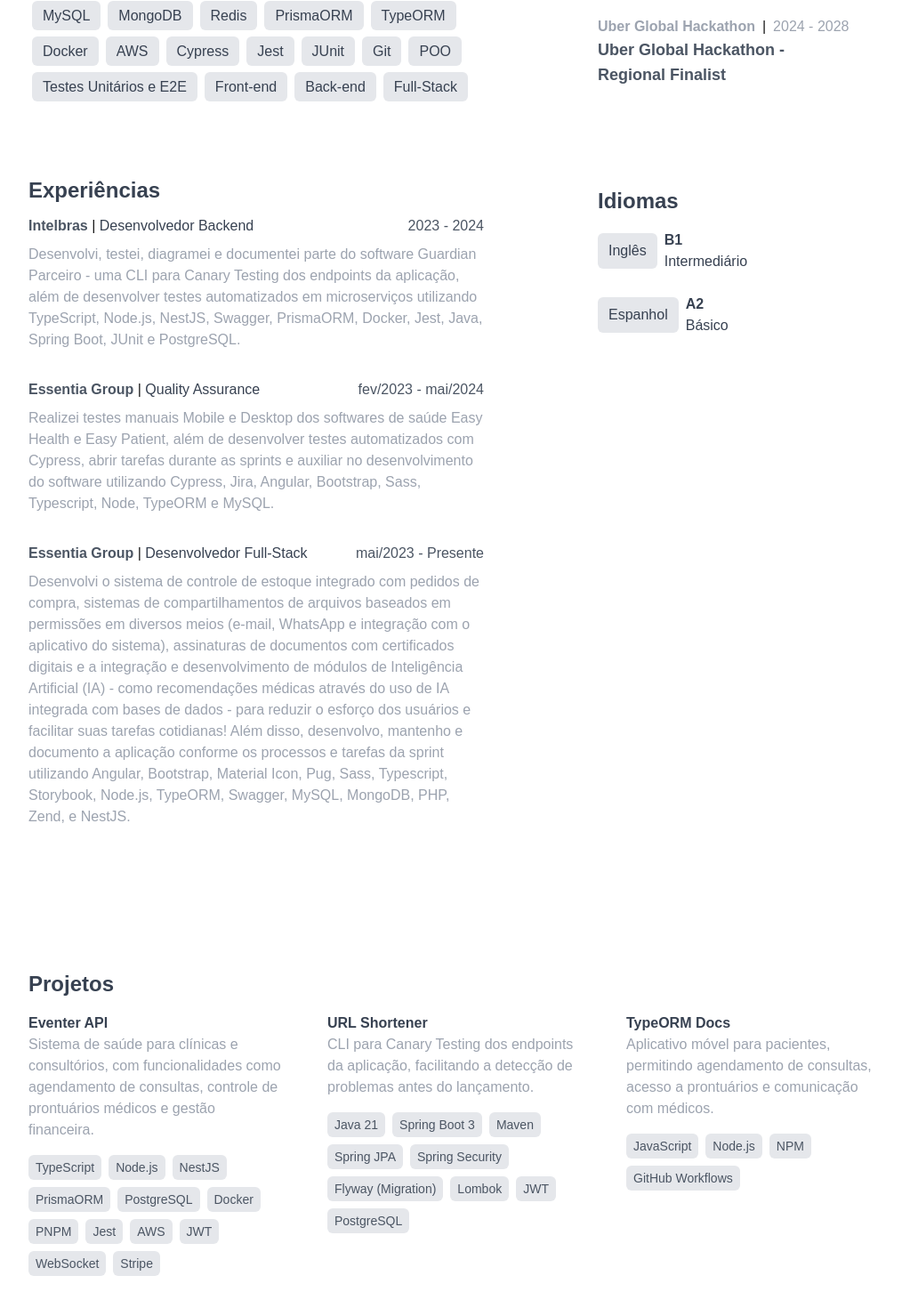
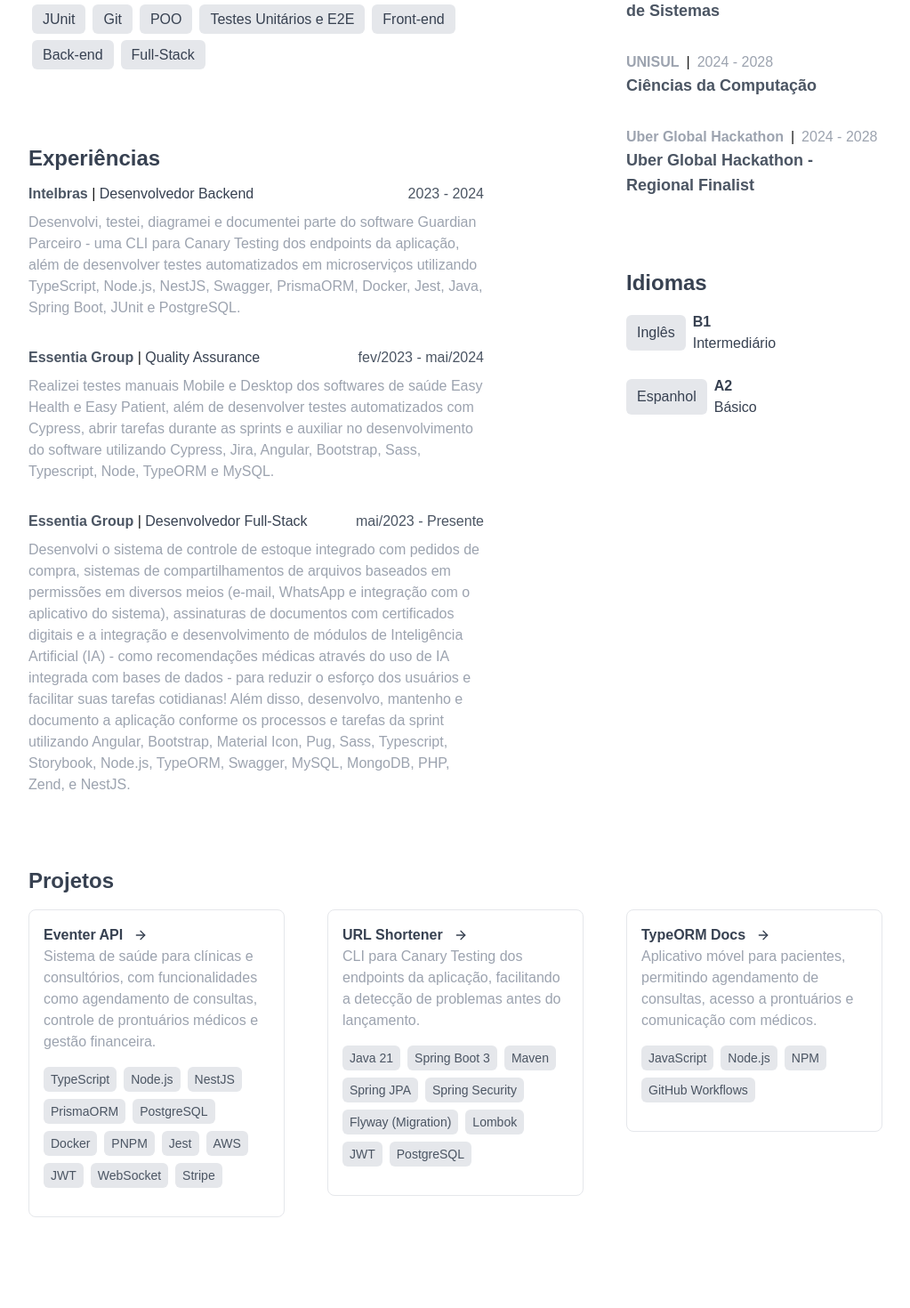
Before and after one commit to Pedroo-Nietoo/Curriculum-Dev, a Next.js app: page / in a window 1280 px wide. Shown: the part 554-2024 px from the top of the page at 89% size, without its empty margins (128-1151 px from the left). Built offline with nearby package versions, Linux system fonts and the light colour scheme.

Commit message:
feat: Add Drag And Drop

```diff
--- a/package.json
+++ b/package.json
@@ -9,6 +9,9 @@
     "lint": "next lint"
   },
   "dependencies": {
+    "@dnd-kit/core": "^6.3.1",
+    "@dnd-kit/sortable": "^10.0.0",
+    "@dnd-kit/utilities": "^3.2.2",
     "lucide-react": "^0.487.0",
     "next": "14.2.20",
     "react": "^18",
--- a/src/app/page.tsx
+++ b/src/app/page.tsx
@@ -1,103 +1,171 @@
-import Bullet from "@/components/Bullet"
+"use client";
+
+import { useState } from "react";
+import { DndContext, useSensor, useSensors, PointerSensor } from "@dnd-kit/core";
+import {
+  SortableContext,
+  useSortable,
+  verticalListSortingStrategy,
+  arrayMove,
+} from "@dnd-kit/sortable";
+import { CSS } from "@dnd-kit/utilities";
+
+import HeaderInfo from "@/components/HeaderInfo";
 import ContactInfo from "@/components/ContactInfo";
 import Education from "@/components/Education";
 import Experience from "@/components/Experience";
-import HeaderInfo from "@/components/HeaderInfo";
 import Language from "@/components/Language";
+import Bullet from "@/components/Bullet";
 import Project from "@/components/Project";
-import { education, experiences, languages, projects, resumeData, skills } from "@/data/resumeData";
-import { Github, Linkedin, Mail } from "lucide-react";
 
-export default function Home() {
+import {
+  resumeData,
+  skills as initialSkills,
+  experiences as initialExperiences,
+  education as initialEducation,
+  languages as initialLanguages,
+  projects as initialProjects,
+} from "@/data/resumeData";
+
+function SortableSectionItem({ id, children }: { id: string; children: React.ReactNode }) {
+  const { attributes, listeners, setNodeRef, transform, transition } = useSortable({ id });
+  const style = {
+    transform: CSS.Transform.toString(transform),
+    transition,
+    cursor: "grab",
+  };
+
+  return (
+    <div ref={setNodeRef} style={style} {...attributes} {...listeners}>
+      {children}
+    </div>
+  );
+}
+
+function SortableProjectItem({ id, project }: { id: string; project: any }) {
+  const { attributes, listeners, setNodeRef, transform, transition } = useSortable({ id });
+
+  const style = {
+    transform: CSS.Transform.toString(transform),
+    transition,
+    cursor: "grab",
+  };
+
+  return (
+    <div ref={setNodeRef} style={style} {...attributes} {...listeners}>
+      <Project {...project} />
+    </div>
+  );
+}
+
+export default function Page() {
+  const sensors = useSensors(useSensor(PointerSensor));
+
+  const [leftSections, setLeftSections] = useState(["skills", "experience"]);
+  const [rightSections, setRightSections] = useState(["contacts", "education", "languages"]);
+  const [projects, setProjects] = useState(initialProjects);
+
+  const handleSectionDragEnd = (event: any, setSections: any, sections: string[]) => {
+    const { active, over } = event;
+    if (!over || active.id === over.id) return;
+
+    const oldIndex = sections.indexOf(active.id);
+    const newIndex = sections.indexOf(over.id);
+
+    setSections(arrayMove(sections, oldIndex, newIndex));
+  };
+
+  const handleProjectsDragEnd = (event: any) => {
+    const { active, over } = event;
+    if (!over || active.id === over.id) return;
+
+    const oldIndex = projects.findIndex((p) => p.title === active.id);
+    const newIndex = projects.findIndex((p) => p.title === over.id);
+
+    setProjects(arrayMove(projects, oldIndex, newIndex));
+  };
+
   return (
     <div className="p-40">
-      <div className="flex pb-20">
-        <div className="w-3/5 pr-10">
-          <HeaderInfo
-            name={resumeData.name}
-            title={resumeData.title}
-            birthDate={resumeData.birthDate}
-            address={resumeData.address}
-            phone={resumeData.phone}
-          />
+      <HeaderInfo {...resumeData} />
 
+      <div className="flex">
+        <div className="w-3/5">
+          <DndContext sensors={sensors} onDragEnd={(e) => handleSectionDragEnd(e, setLeftSections, leftSections)}>
+            <SortableContext items={leftSections} strategy={verticalListSortingStrategy}>
+              {leftSections.map((section) => (
+                <SortableSectionItem key={section} id={section}>
+                  {section === "skills" && (
                     <div className="my-20">
                       <h3 className="text-2xl font-semibold text-gray-700">Habilidades</h3>
-
                       <div className="flex flex-wrap w-full">
-              {skills.map((skill, index) => (
+                        {initialSkills.map((skill, index) => (
                           <Bullet key={index} skill={skill} />
                         ))}
                       </div>
                     </div>
+                  )}
 
+                  {section === "experience" && (
                     <div className="my-10">
                       <h3 className="text-2xl font-semibold text-gray-700 mb-3">Experiências</h3>
-            {experiences.map((experience, index) => (
-              <Experience
-                key={index}
-                title={experience.title}
-                company={experience.company}
-                date={experience.date}
-                description={experience.description}
-              />
+                      {initialExperiences.map((exp, index) => (
+                        <Experience key={index} {...exp} />
                       ))}
+                    </div>
+                  )}
+                </SortableSectionItem>
+              ))}
+            </SortableContext>
+          </DndContext>
+        </div>
+
+        <div className="w-2/5 flex flex-col items-end">
+          <DndContext sensors={sensors} onDragEnd={(e) => handleSectionDragEnd(e, setRightSections, rightSections)}>
+            <SortableContext items={rightSections} strategy={verticalListSortingStrategy}>
+              {rightSections.map((section) => (
+                <SortableSectionItem key={section} id={section}>
+                  {section === "contacts" && (
+                    <div className="w-72 max-w-xs my-8">
+                      <ContactInfo {...resumeData.contacts} />
+                    </div>
+                  )}
+
+                  {section === "education" && (
+                    <div className="flex flex-col items-start w-72 max-w-xs my-8">
+                      <h3 className="text-2xl font-semibold text-gray-700">Educação</h3>
+                      {initialEducation.map((edu, index) => (
+                        <Education key={index} {...edu} />
+                      ))}
+                    </div>
+                  )}
+
+                  {section === "languages" && (
+                    <div className="flex flex-col items-start w-72 max-w-xs my-8">
+                      <h3 className="text-2xl font-semibold text-gray-700">Idiomas</h3>
+                      {initialLanguages.map((lang, index) => (
+                        <Language key={index} {...lang} />
+                      ))}
+                    </div>
+                  )}
+                </SortableSectionItem>
+              ))}
+            </SortableContext>
+          </DndContext>
         </div>
       </div>
 
-        <div className="w-2/5 flex flex-col items-end pl-10">
-          <div className="w-full max-w-xs">
-            <ContactInfo
-              email={resumeData.contacts.email}
-              linkedin={resumeData.contacts.linkedin}
-              github={resumeData.contacts.github}
-            />
-          </div>
-
-          <div className="flex flex-col items-start w-full max-w-xs mt-24">
-            <h3 className="text-2xl font-semibold text-gray-700">Educação</h3>
-
-            {education.map((edu, index) => (
-              <Education
-                key={index}
-                graduation={edu.graduation}
-                institution={edu.institution}
-                date={edu.date}
-              />
+      <div className="flex flex-col my-10">
+        <h3 className="text-2xl font-semibold text-gray-700">Projetos</h3>
+        <DndContext sensors={sensors} onDragEnd={handleProjectsDragEnd}>
+          <SortableContext items={projects.map((p) => p.title)} strategy={verticalListSortingStrategy}>
+            <div className="grid grid-cols-3 gap-12">
+              {projects.map((project) => (
+                <SortableProjectItem key={project.title} id={project.title} project={project} />
               ))}
             </div>
-
-          <div className="flex flex-col items-start w-full max-w-xs mt-24">
-            <h3 className="text-2xl font-semibold text-gray-700">Idiomas</h3>
-
-            {languages.map((language, index) => (
-              <Language
-                key={index}
-                name={language.name}
-                proeficiency={language.proeficiency}
-                level={language.level}
-              />
-            ))}
-          </div>
-        </div>
-      </div>
-
-      <div className="flex  flex-col my-10">
-        <h3 className="text-2xl font-semibold text-gray-700">Projetos</h3>
-
-        <div className="grid grid-cols-3 gap-12">
-          {
-            projects.map((project, index) => (
-              <Project
-                key={index}
-                title={project.title}
-                description={project.description}
-                technologies={project.technologies}
-                url={project.url}
-              />
-            ))
-          }
-        </div>
+          </SortableContext>
+        </DndContext>
       </div>
     </div>
   );
--- /dev/null
+++ b/src/components/DragAndDropLayout.tsx
@@ -0,0 +1,126 @@
+"use client";
+
+import {
+ DndContext,
+ closestCorners,
+ PointerSensor,
+ useSensor,
+ useSensors,
+ DragEndEvent,
+ DragStartEvent,
+ DragOverEvent
+} from "@dnd-kit/core";
+import {
+ arrayMove,
+ SortableContext,
+ verticalListSortingStrategy,
+ useSortable
+} from "@dnd-kit/sortable";
+import { CSS } from "@dnd-kit/utilities";
+import { useState } from "react";
+
+interface SectionItem {
+ id: string;
+ content: React.ReactNode;
+}
+
+interface SectionColumn {
+ id: string;
+ items: SectionItem[];
+}
+
+interface Props {
+ initialColumns: SectionColumn[];
+}
+
+export default function DragAndDropLayout({ initialColumns }: Props) {
+ const [columns, setColumns] = useState(initialColumns);
+
+ const sensors = useSensors(useSensor(PointerSensor));
+ const [activeId, setActiveId] = useState<string | null>(null);
+
+ const handleDragStart = (event: DragStartEvent) => {
+  setActiveId(event.active.id as string);
+ };
+
+ const handleDragOver = (event: DragOverEvent) => {
+  const { active, over } = event;
+  if (!over) return;
+
+  const activeColumnIndex = columns.findIndex((col) =>
+   col.items.find((item) => item.id === active.id)
+  );
+  const overColumnIndex = columns.findIndex((col) =>
+   col.items.find((item) => item.id === over.id)
+  );
+
+  if (activeColumnIndex !== overColumnIndex) {
+   const activeItem = columns[activeColumnIndex].items.find((item) => item.id === active.id)!;
+
+   const newColumns = [...columns];
+   newColumns[activeColumnIndex].items = newColumns[activeColumnIndex].items.filter(
+    (item) => item.id !== active.id
+   );
+   newColumns[overColumnIndex].items.splice(0, 0, activeItem); // Add to top
+
+   setColumns(newColumns);
+  }
+ };
+
+ const handleDragEnd = (event: DragEndEvent) => {
+  const { active, over } = event;
+  if (!over || active.id === over.id) return;
+
+  const columnIndex = columns.findIndex((col) =>
+   col.items.find((item) => item.id === active.id)
+  );
+
+  const itemIndex = columns[columnIndex].items.findIndex((item) => item.id === active.id);
+  const overIndex = columns[columnIndex].items.findIndex((item) => item.id === over.id);
+
+  const newItems = arrayMove(columns[columnIndex].items, itemIndex, overIndex);
+  const newColumns = [...columns];
+  newColumns[columnIndex].items = newItems;
+  setColumns(newColumns);
+ };
+
+ return (
+  <DndContext
+   collisionDetection={closestCorners}
+   onDragStart={handleDragStart}
+   onDragEnd={handleDragEnd}
+   onDragOver={handleDragOver}
+   sensors={sensors}
+  >
+   <div className="flex gap-10">
+    {columns.map((column) => (
+     <div key={column.id} className="w-1/2 flex flex-col items-end gap-6">
+      <SortableContext items={column.items.map((i) => i.id)} strategy={verticalListSortingStrategy}>
+       {column.items.map((item) => (
+        <SortableItem key={item.id} id={item.id}>
+         {item.content}
+        </SortableItem>
+       ))}
+      </SortableContext>
+     </div>
+    ))}
+   </div>
+  </DndContext>
+ );
+}
+
+function SortableItem({ id, children }: { id: string; children: React.ReactNode }) {
+ const { attributes, listeners, setNodeRef, transform, transition } = useSortable({ id });
+
+ const style = {
+  transform: CSS.Transform.toString(transform),
+  transition,
+  cursor: "grab"
+ };
+
+ return (
+  <div ref={setNodeRef} style={style} {...attributes} {...listeners}>
+   {children}
+  </div>
+ );
+}
--- a/src/components/Project.tsx
+++ b/src/components/Project.tsx
@@ -1,3 +1,5 @@
+import { ArrowRight } from "lucide-react";
+
 interface ProjectProps {
  title: string;
  description: string;
@@ -7,9 +9,15 @@
 
 export default function Project({ title, description, technologies, url }: ProjectProps) {
  return (
-  <div className="mt-4 mb-2">
-   <a href={url} target="_blank">
+  <div className="mt-4 mb-2 bg-white rounded-lg p-4 border border-gray-200">
+   <a
+    href={url}
+    target="_blank"
+    className="flex items-center underline decoration-transparent hover:decoration-inherit transition-all"
+   >
     <span className="text-gray-700 font-semibold">{title}</span>
+    <ArrowRight className="ml-2 h-4 text-gray-700 transition-transform hover:translate-x-1" />
+   </a>
    <div className="flex flex-col items-start">
     <span className="text-gray-400">{description}</span>
     <div className="flex flex-wrap gap-2 my-4">
@@ -23,7 +31,6 @@
      ))}
     </div>
    </div>
-   </a>
   </div>
  );
 }
```
Also changed, not shown: src/types/Section.ts (added, +10 -0 lines), 1 other file (tests, documents, lock files or other folders). Lines whose indentation alone changed are shown as unchanged.
